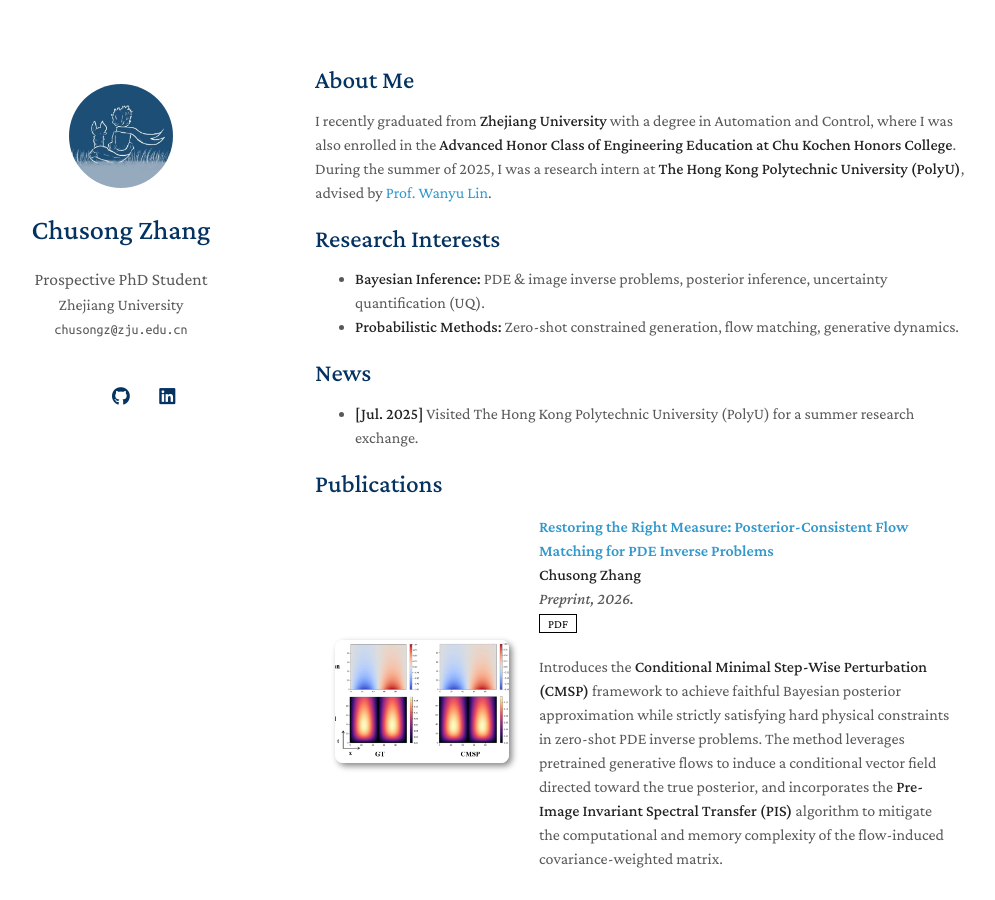
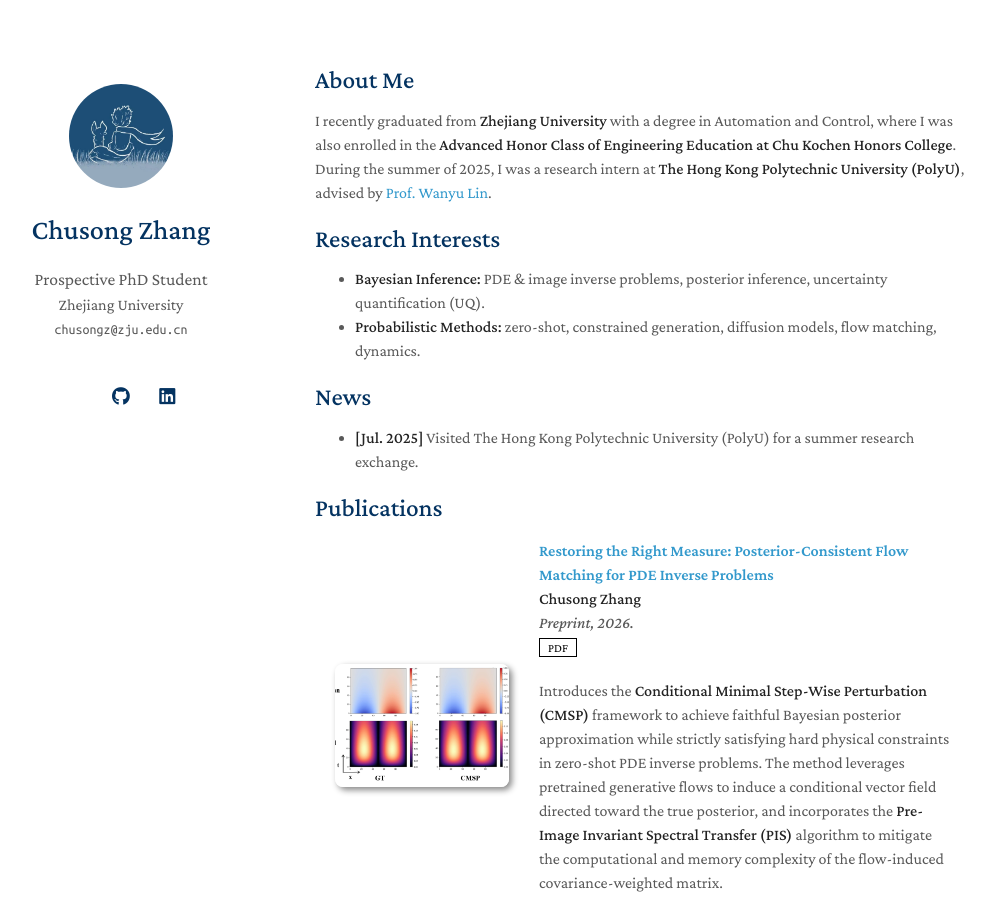
Before and after one commit to chusongz123-ux/chusongz123-ux.github.io, a Jekyll site: the page built from index.md, in a window 1280 px wide and 900 px high. Shown: the whole window, without its empty margins (155-1150 px from the left). Built offline with Jekyll 4.4.1, drawn with Linux system fonts in a browser that asks for light colours; a style sheet for code colours, icons or effects is not loaded; our own code applies the rules of GitHub Pages for plain Markdown files.

Commit message:
Update index.md

```diff
--- a/index.md
+++ b/index.md
@@ -9,7 +9,7 @@ I recently graduated from **Zhejiang University** with a degree in Automation an
 ## Research Interests
 
 - **Bayesian Inference:** PDE & image inverse problems, posterior inference, uncertainty quantification (UQ).
-- **Probabilistic Methods:** Zero-shot constrained generation, flow matching, generative dynamics.
+- **Probabilistic Methods:** zero-shot, constrained generation, diffusion models, flow matching, dynamics.
 
 ## News
 
```
